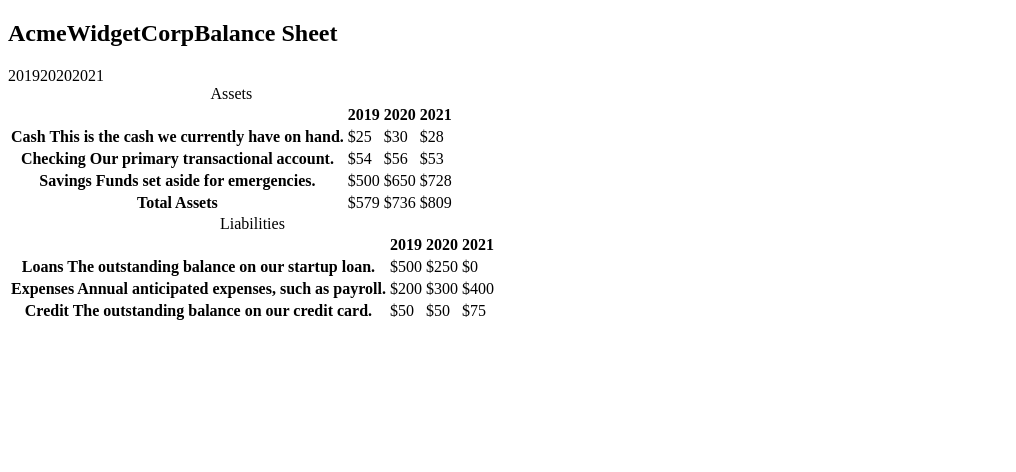
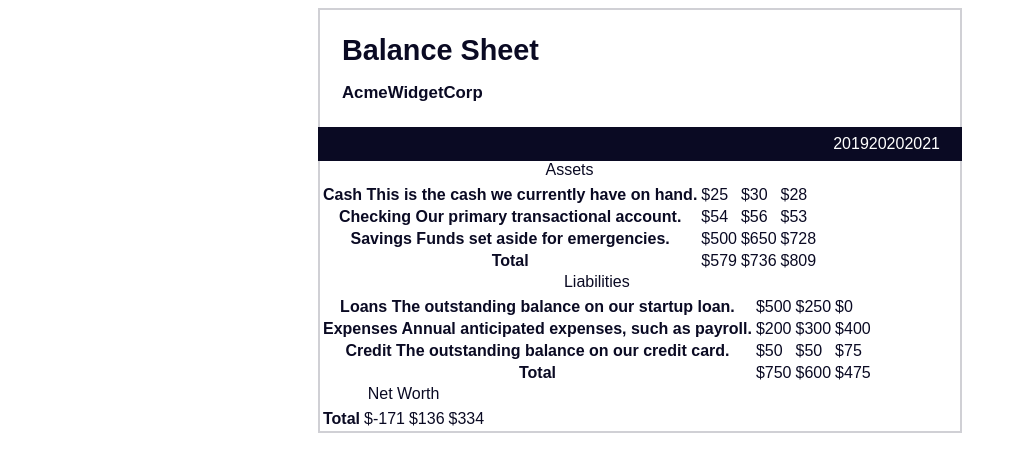
Before and after one commit to Rolando0408/balance-sheet, a plain HTML site: page index.html in a window 1280 px wide. Shown: the whole page, without its empty margins (0-1016 px from the left). Drawn offline with Linux system fonts and the light colour scheme.

Commit message:
Add tables for Liabilities and Net Worth in Balance Sheet

```diff
--- a/index.html
+++ b/index.html
@@ -94,10 +94,39 @@
                             <td>$50</td>
                             <td class="current">$75</td>
                         </tr>
-                        <tr class="total"></tr>
+                        <tr class="total">
+                            <th>Total <span class="sr-only">Liabilities</span></th>
+                            <td>$750</td>
+                            <td>$600</td>
+                            <td class="current">$475</td>
+                        </tr>
                     </tbody>
                 </table>
-                <table></table>
+                <table>
+                    <caption>Net Worth</caption>
+                    <thead>
+                        <tr>
+                            <td></td>
+                            <th>
+                                <span class="sr-only">2019</span>
+                            </th>
+                            <th>
+                                <span class="sr-only">2020</span>
+                            </th>
+                            <th>
+                                <span class="sr-only">2021</span>
+                            </th>
+                        </tr>
+                    </thead>
+                    <tbody>
+                        <tr class="total">
+                            <th>Total <span class="sr-only">Net Worth</span></th>
+                            <td>$-171</td>
+                            <td>$136</td>
+                            <td class="current">$334</td>
+                        </tr>
+                    </tbody>
+                </table>
             </div>
         </section>
     </main>
--- a/styles.css
+++ b/styles.css
@@ -0,0 +1,59 @@
+html{
+    box-sizing: border-box;
+}
+
+body{
+    font-family: sans-serif;
+    color: #0a0a23;
+}
+
+span[class~="sr-only"]{
+    border: 0;
+    clip: rect(1px, 1px, 1px, 1px);
+    clip-path: inset(50%);
+    height: 1px;
+    width: 1px;
+    overflow: hidden;
+    white-space: nowrap;
+    position: absolute;
+    padding: 0;
+    margin: -1px;
+}
+
+h1{
+    max-width: 37.25rem;
+    margin: 0 auto;
+    padding: 1.5rem 1.25rem;
+}
+
+h1 .flex{
+    display: flex;
+    flex-direction: column-reverse;
+    gap: 1rem;
+}
+
+h1 .flex span:first-of-type{
+    font-size: 0.7em;
+}
+
+h1 .flex span:last-of-type{
+    font-size: 1.2em;
+}
+
+section{
+    max-width: 40rem;
+    margin: 0 auto;
+    border: 2px solid #d0d0d5;
+}
+
+#years{
+    display: flex;
+    justify-content: flex-end;
+    position: sticky;
+    top: 0;
+    color: #fff;
+    background-color: #0a0a23;
+    margin: 0 -2px;
+    padding: 0.5rem calc(1.25rem + 2px) 0.5rem 0;
+    z-index: 999;
+}
```
